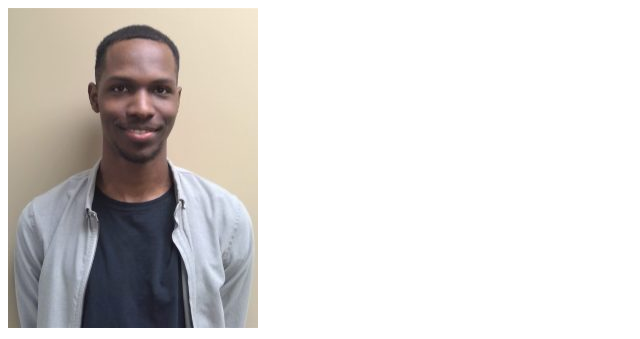
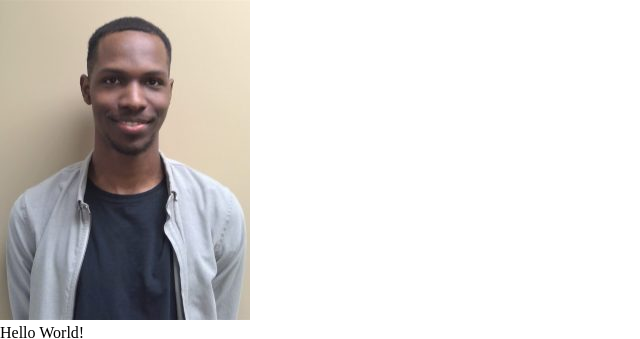
Before and after one commit to LamontWilson/LamontWilson.github.io, a plain HTML site: page index.html in a window 1280 px wide. Shown: the top 339 px of the page, without its empty margins (0-640 px from the left). Drawn offline with Linux system fonts and the light colour scheme.

Commit message:
Removed default browser styling

```diff
--- a/index.html
+++ b/index.html
@@ -2,6 +2,7 @@
 <html>
 	<head>
 		<title>Lamont</title>
+		<link rel="stylesheet" href="styles.css" />
 	</head>
 	<body>
 	<img src="Lamont_Wilson.jpg" alt="Lamont's headshot" />
--- /dev/null
+++ b/styles.css
@@ -0,0 +1,10 @@
+*{
+	margin :0;
+	padding:0;
+	border:0;
+	font-size:inherit;
+	font-weight:inherit;
+	font-family:inherit;
+	font-decoration:inherit;
+	line-height:inherit;
+}
```
